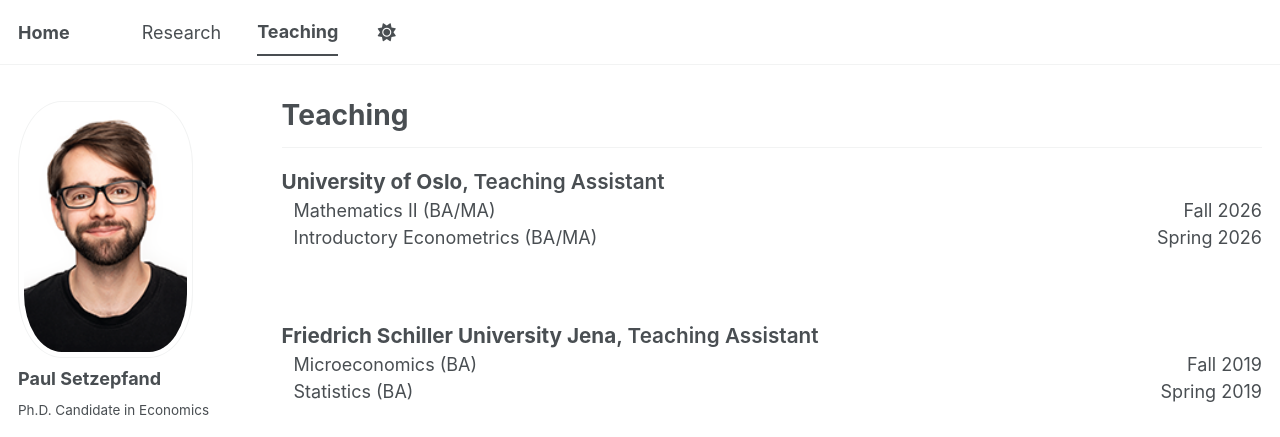
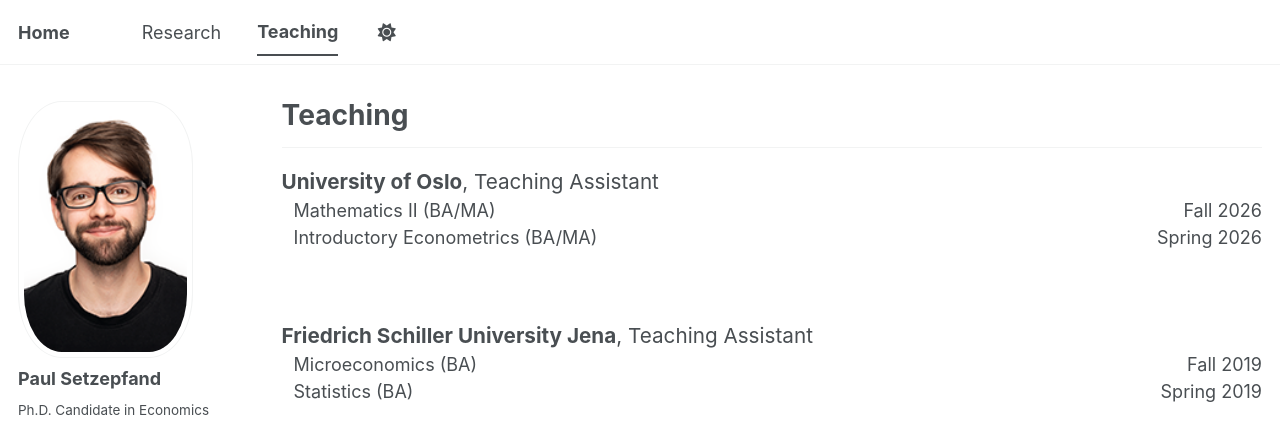
Before and after one commit to paulsetzepfand/paulsetzepfand.github.io, a Jekyll site: the page built from _pages/teaching.md, in a window 1280 px wide. Shown: the top 437 px of the page. Built offline with Jekyll 4.4.1, drawn with Linux system fonts in a browser that asks for light colours; some web fonts are replaced; a script bundle is joined from its source files by our own code; library files that are not in the unit come from our copies.

Commit message:
Update teaching.md

```diff
--- a/_pages/teaching.md
+++ b/_pages/teaching.md
@@ -7,8 +7,8 @@ layout: archive
 
 ---
 
-<div style="font-size: 1.15em; font-weight: 600;">
-  <strong>University of Oslo</strong>, Teaching Assistant
+<div style="font-size: 1.15em;">
+  <strong>University of Oslo</strong>, <span style="font-weight: normal;">Teaching Assistant</span>
 </div>
 
 <div>
@@ -23,8 +23,8 @@ layout: archive
 
 <br>
 
-<div style="font-size: 1.15em; font-weight: 600;">
-  <strong>Friedrich Schiller University Jena</strong>, Teaching Assistant
+<div style="font-size: 1.15em;">
+  <strong>Friedrich Schiller University Jena</strong>, <span style="font-weight: normal;">Teaching Assistant</span>
 </div>
 
 <div>
```
